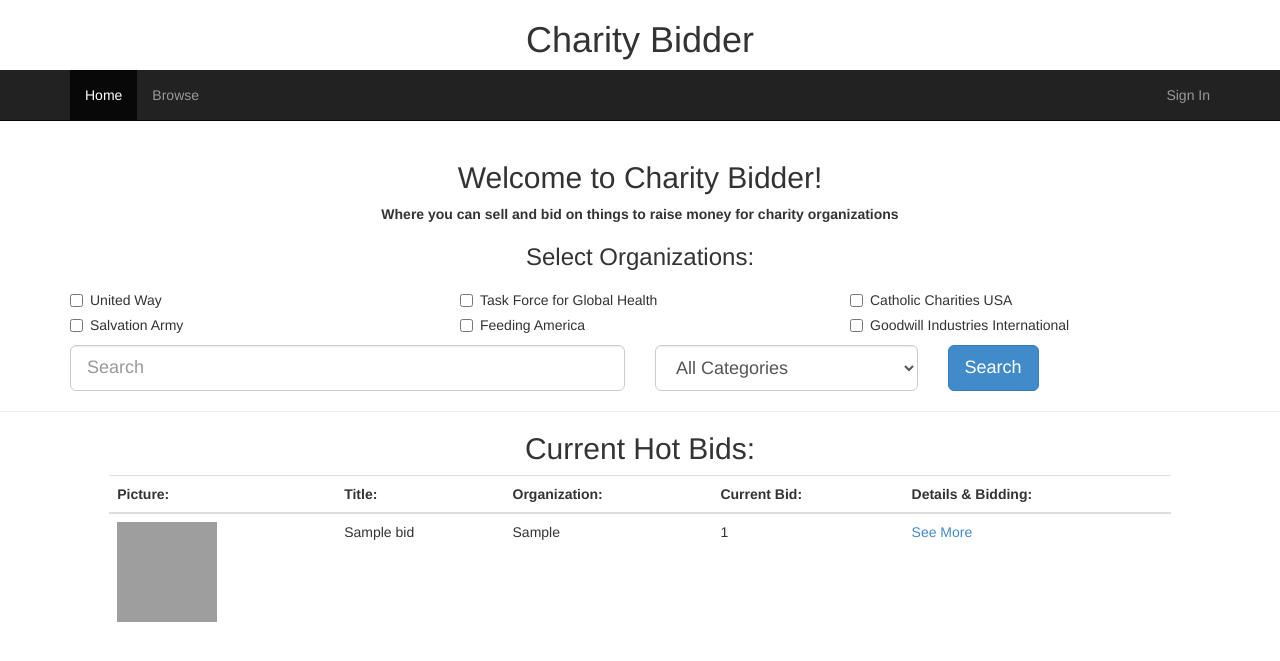
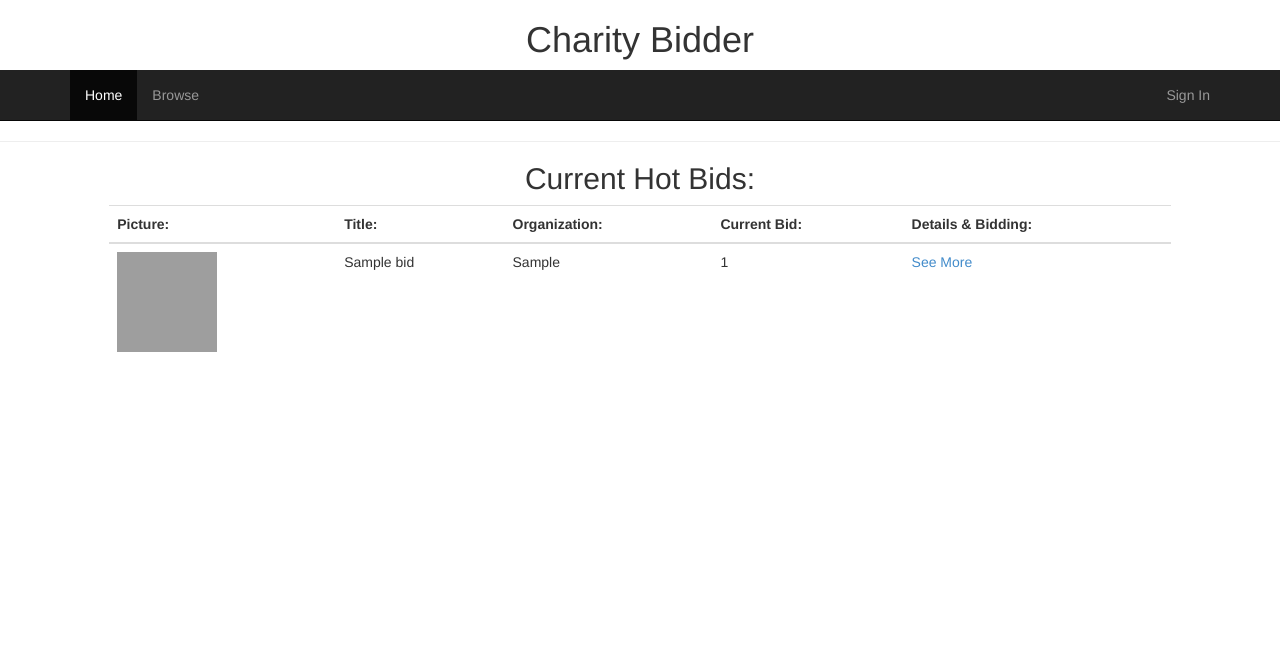
Before and after one commit to alac6469/Rapid-Prototyping--Group-Project, a Flask app: page / in a window 1280 px wide. Shown: the top 661 px of the page. Run offline with Flask 2, Linux system fonts and the light colour scheme; tables that the repository leaves empty hold one stand-in row (values such as "Sample post"); parts of the project's set-up code (start-up, migrations or seed data) failed here and were passed over; some libraries are stand-ins or nearby versions; grey boxes are pictures that could not be loaded.

Commit message:
home page with no search

```diff
--- a/templates/home.html
+++ b/templates/home.html
@@ -38,81 +38,7 @@
 	      </div>
 	    </div>
     </nav>
-    <div class="container">
-    	<div align="center">
-    		<h2>Welcome to Charity Bidder!</h4>
-    		<p><b>Where you can sell and bid on things to raise money for charity organizations</b></p>
-    		<h3>Select Organizations:</h3>
-    	</div>
-    	<div class="row">
-    		<div class="col-md-4">
-    			<div class="checkbox">
-					  <label>
-					    <input id="united" type="checkbox" value="unitedway">
-					    United Way
-					  </label>
-					</div>
-					<div class="checkbox">
-					  <label>
-					    <input id="salvation" type="checkbox" value="salvationarmy">
-					    Salvation Army
-					  </label>
-					</div>
-				</div>
-				<div class="col-md-4">
-    			<div class="checkbox">
-					  <label>
-					    <input id="taskforce" type="checkbox" value="taskforceglobalhealth">
-					    Task Force for Global Health
-					  </label>
-					</div>
-					<div class="checkbox">
-					  <label>
-					    <input id="feeding" type="checkbox" value="feedingamerica">
-					    Feeding America
-					  </label>
-					</div>
-				</div>
-				<div class="col-md-4">
-    			<div class="checkbox">
-					  <label>
-					    <input id="catholic" type="checkbox" value="catholiccharities">
-					    Catholic Charities USA
-					  </label>
-					</div>
-					<div class="checkbox">
-					  <label>
-					    <input id="goodwill" type="checkbox" value="goodwill">
-					    Goodwill Industries International
-					  </label>
-					</div>
-				</div>
-			</div>
-    	<div class="row">
-    		<div class="col-md-6">
-    			<input class="form-control input-lg" id="search" type="text" placeholder="Search">
-    		</div>
-    		<div class="col-md-3">
-    			<select class="form-control input-lg" id="category">
-					  <option>All Categories</option>
-					  <option>Antiques</option>
-					  <option>Art</option>
-					  <option>Books</option>
-					  <option>Camera & Photo</option>
-					  <option>Clothing</option>
-					  <option>Computers & Electronics</option>
-					  <option>Home & Garden</option>
-					  <option>Jewelry</option>
-					  <option>Sporting Goods</option>
-					  <option>Real Estate</option>
-					  <option>Other</option>
-					</select>
-				</div>
-				<div class="col-md-3">
-					<button type="button" id="submit" class="btn btn-primary btn-lg">Search</button>
-				</div>
-			</div>
-    </div>
+
     <hr>
     <div align="center">
     	<h2>Current Hot Bids:</h2>
```
